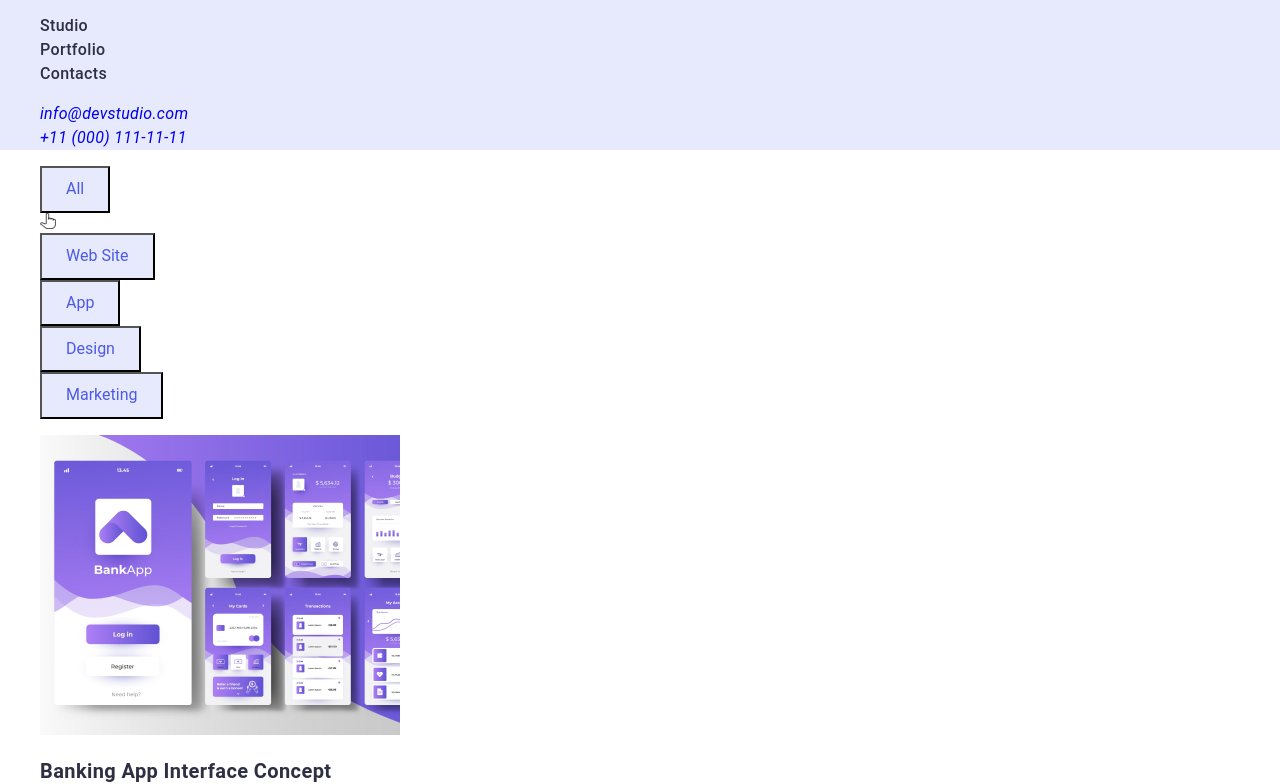
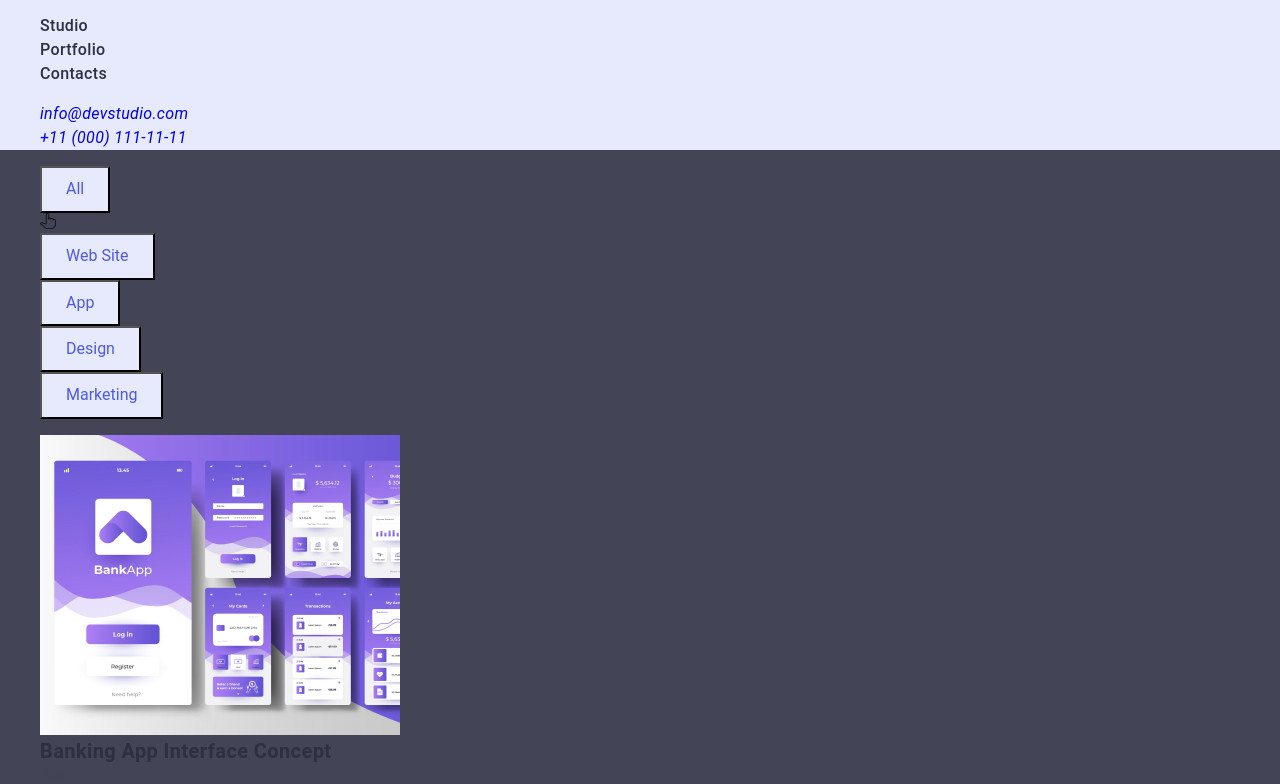
Before and after one commit to GaJlKa/hw-2, a plain HTML site: page portfolio.html in a window 1280 px wide. Shown: the part 23-807 px from the top of the page. Drawn offline with Linux system fonts and the light colour scheme.

Commit message:
Update styles.css

```diff
--- a/css/styles.css
+++ b/css/styles.css
@@ -1,14 +1,29 @@
-body {
-    font-family: "Roboto", sans-serif;
-    color: #434455;
-    background-color: #FFFFFF;
+:root {
+    /* fons */
+    --primary-font: "Roboto", sans-serif;
+    --secondary-font: "Roboto", sans-serif;
+    /* colors */
+    --navyblue: #2E2F42;
+    ---iris: #4D5AE5;
+    --white: #ffffff;
+    --cloud: #f4f4fd;
+    --ocean: #404BBF;
+    --cornflower: #E7E9FC;
+    --slate: #434455;
 }
 
-:root {
-
+body {
+    font-family: var(--primary-font);
+    color: var(--white);
+    background-color: var(--slate);
+    list-style-type: none;
 }
 
 /* reset */
+h1,h2,h3,h4,h5,h6,p{
+    margin: 0;
+}
+
 a {
     text-decoration: none;
 }
@@ -54,16 +69,13 @@ button {
     font-size: 16px;
     line-height: 24px;
     letter-spacing: 0.02em;
-
     color: #2E2F42;
 }
 
 .header-link {
-    font-weight: 500;
     font-size: 16px;
     line-height: 24px;
     letter-spacing: 0.02em;
-
     color: #2E2F42;
 }
 
@@ -86,10 +98,6 @@ font-size: 16px;
 
 /* Main */
 .main {
-
-
-
-    background: #FFFFFF;
 }
 
 /* hero */
@@ -120,7 +128,8 @@ font-size: 16px;
 
 }
 
-.Feature-list {}
+.Feature-list {
+}
 
 .Feature-link {
 display: flex;
@@ -148,7 +157,6 @@ display: flex;
 .what-we-doing {
     font-family: Roboto;
     font-weight: 700;
-
 }
 
 .Technologies-hero {
@@ -166,7 +174,7 @@ display: flex;
 
 .our-team {
     font-family: Roboto;
-
+background: #F4F4FD;
 }
 
 .our-team-hero {
@@ -221,10 +229,7 @@ display: flex;
 }
 
 .button-filters{
-    display: flex;
         padding: 12px 24px;
-        justify-content: center;
-        align-items: center;
         color: #4D5AE5;
         background: #E7E9FC;
 }
```
